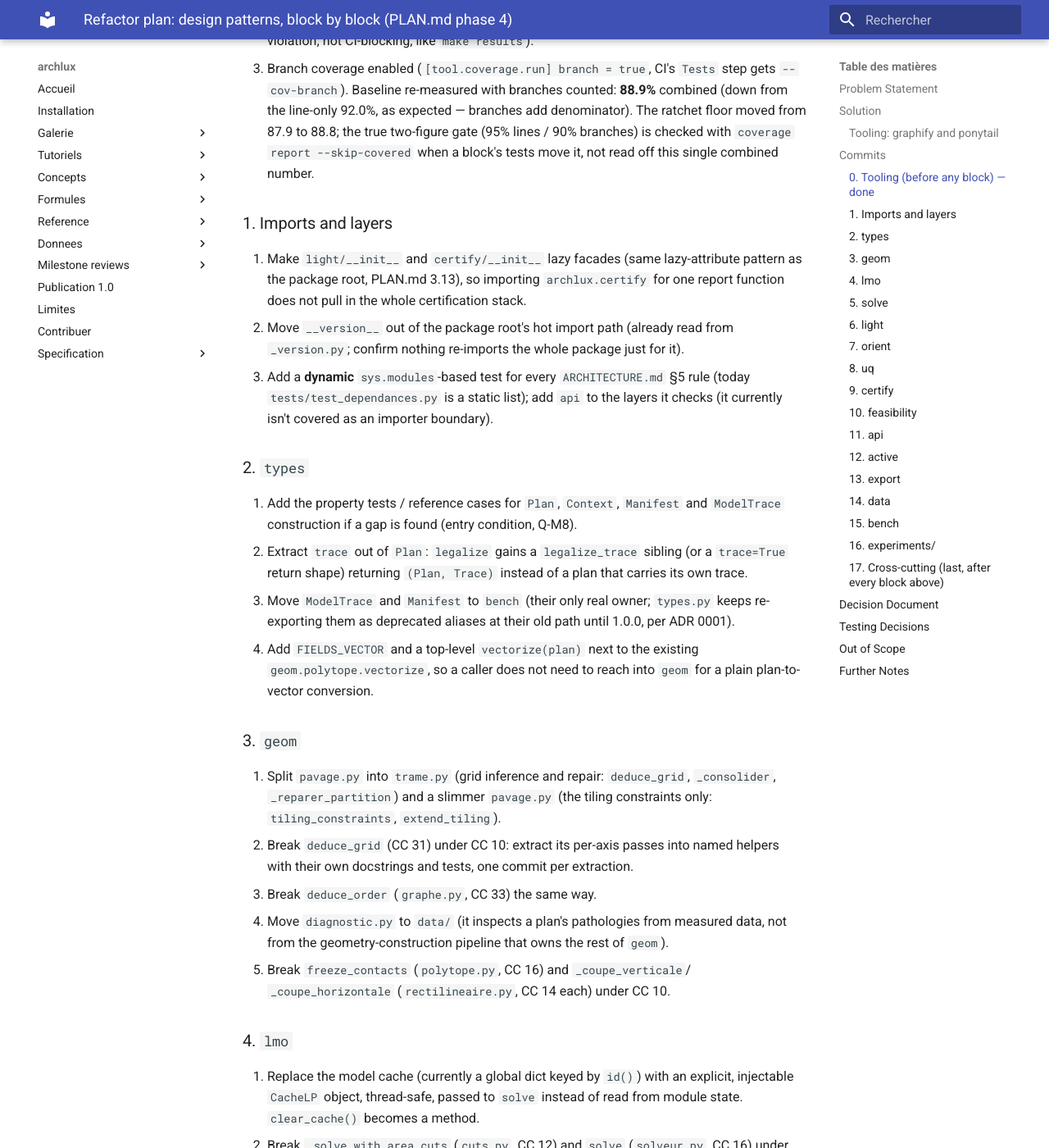
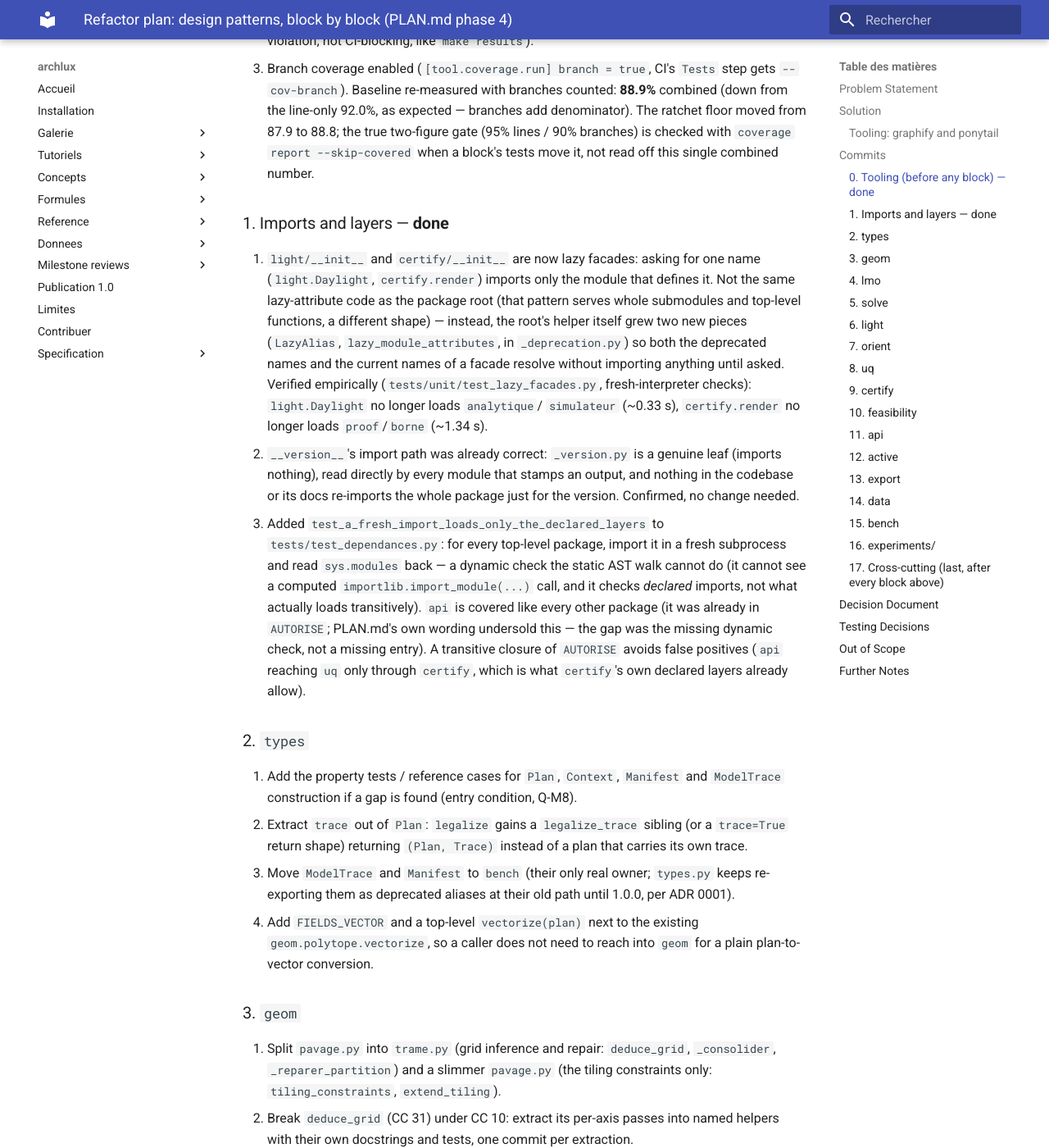
Before and after one commit to joeylukoji/archlux, an MkDocs documentation site: the page built from docs/plans/phase-4-design-patterns.md, in a window 1280 px wide and 1400 px high, scrolled down 3329 px. Shown: the whole window at 82% size. Built offline with MkDocs 1.6.1 and Material for MkDocs 9.7.7, drawn with Linux system fonts in a browser that asks for light colours.

Commit message:
Add a dynamic sys.modules dependency check, closing phase-4 block 1
PLAN.md phase 4, block 1 (imports and layers), final step. The existing
tests/test_dependances.py checks are a static AST walk: precise, but blind to a
dynamic importlib.import_module() call and to what a package actually loads
transitively once its declared dependencies run. test_a_fresh_import_loads_only_the_declared_layers
imports each top-level package in a fresh subprocess and reads sys.modules back,
checked against a transitive closure of the existing AUTORISE declarations (so api
reaching uq only through certify, which certify's own rules already allow, is not a
false positive). api was already in AUTORISE; the gap PLAN.md named was the missing
dynamic check, not a missing entry.

__version__'s import path confirmed already correct (_version.py is a genuine leaf);
no change needed there.

This closes PLAN.md phase 4, block 1 (imports and layers) in full.

Full suite green (2171 passed), ruff/mypy/mkdocs clean.

Co-Authored-By: Claude Sonnet 5 <noreply@anthropic.com>

```diff
--- a/docs/plans/phase-4-design-patterns.md
+++ b/docs/plans/phase-4-design-patterns.md
@@ -134,16 +134,30 @@ day count.
    is checked with `coverage report --skip-covered` when a block's tests move it, not
    read off this single combined number.
 
-### 1. Imports and layers
+### 1. Imports and layers — **done**
 
-4. Make `light/__init__` and `certify/__init__` lazy facades (same lazy-attribute
-   pattern as the package root, PLAN.md 3.13), so importing `archlux.certify` for one
-   report function does not pull in the whole certification stack.
-5. Move `__version__` out of the package root's hot import path (already read from
-   `_version.py`; confirm nothing re-imports the whole package just for it).
-6. Add a **dynamic** `sys.modules`-based test for every `ARCHITECTURE.md` §5 rule (today
-   `tests/test_dependances.py` is a static list); add `api` to the layers it checks
-   (it currently isn't covered as an importer boundary).
+4. `light/__init__` and `certify/__init__` are now lazy facades: asking for one name
+   (`light.Daylight`, `certify.render`) imports only the module that defines it. Not the
+   same lazy-attribute code as the package root (that pattern serves whole submodules
+   and top-level functions, a different shape) — instead, the root's helper itself grew
+   two new pieces (`LazyAlias`, `lazy_module_attributes`, in `_deprecation.py`) so both
+   the deprecated names and the current names of a facade resolve without importing
+   anything until asked. Verified empirically (`tests/unit/test_lazy_facades.py`,
+   fresh-interpreter checks): `light.Daylight` no longer loads `analytique`/
+   `simulateur` (~0.33 s), `certify.render` no longer loads `proof`/`borne` (~1.34 s).
+5. `__version__`'s import path was already correct: `_version.py` is a genuine leaf
+   (imports nothing), read directly by every module that stamps an output, and nothing
+   in the codebase or its docs re-imports the whole package just for the version.
+   Confirmed, no change needed.
+6. Added `test_a_fresh_import_loads_only_the_declared_layers` to
+   `tests/test_dependances.py`: for every top-level package, import it in a fresh
+   subprocess and read `sys.modules` back — a dynamic check the static AST walk cannot
+   do (it cannot see a computed `importlib.import_module(...)` call, and it checks
+   *declared* imports, not what actually loads transitively). `api` is covered like
+   every other package (it was already in `AUTORISE`; PLAN.md's own wording undersold
+   this — the gap was the missing dynamic check, not a missing entry). A transitive
+   closure of `AUTORISE` avoids false positives (`api` reaching `uq` only through
+   `certify`, which is what `certify`'s own declared layers already allow).
 
 ### 2. `types`
 
```
Also changed, not shown: CHANGELOG.md (+6 -0 lines), 1 other file.
